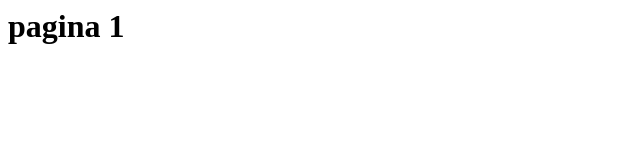
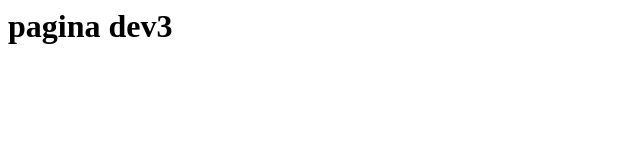
Before and after one commit to AlbMaldonado/unidad1_5dsm, a plain HTML site: page pagina1_dev3.html in a window 1280 px wide. Shown: the full height of the page, 0-640 px from the left. Drawn offline with Linux system fonts and the light colour scheme.

Commit message:
Update and rename pagina1.html to pagina1_dev3.html

```diff
--- a/pagina1.html
+++ b/pagina1_dev3.html
@@ -3,6 +3,6 @@
     <title>pagina1 </title>
   </head>
   <body>
-    <h1>pagina 1</h1>
+    <h1>pagina dev3</h1>
   </body>
 </html>
```
